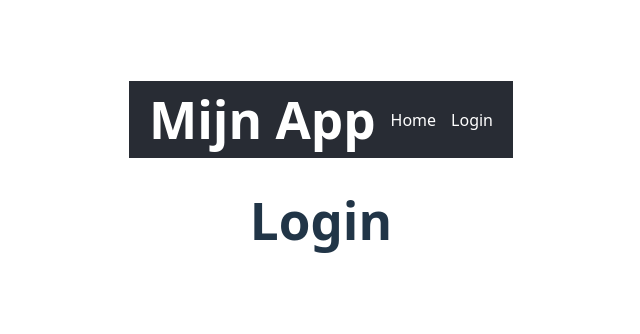
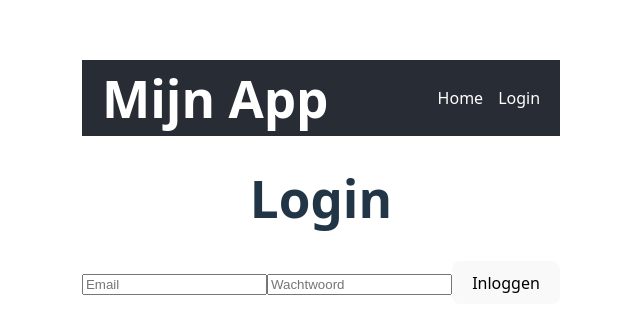
Before and after one commit to Avans-ICT/LU3-Minimum-Viable-Product, a React (Vite) app in the folder frontend/frontend-app/: page /login in a window 1280 px wide. Shown: the part 218-552 px from the top of the page, without its empty margins (319-959 px from the left). Built offline with nearby package versions, Linux system fonts and the light colour scheme.

Commit message:
Login page gemaakt
je kan wachtwoord en email geven dan stuurt hij deze naar de backend

```diff
--- a/frontend/frontend-app/src/Pages/Login.tsx
+++ b/frontend/frontend-app/src/Pages/Login.tsx
@@ -1,11 +1,67 @@
-import '../App.css'
+import { useState } from "react";
 
 function Login() {
+  const [email, setEmail] = useState("");
+  const [password, setPassword] = useState("");
+  const [error, setError] = useState<string | null>(null);
+  const [loading, setLoading] = useState(false);
+
+  const handleSubmit = async (e: React.FormEvent) => {
+    e.preventDefault();
+    setLoading(true);
+    setError(null);
+
+    try {
+      const response = await fetch("http://localhost:3000/auth/login", {
+        method: "POST",
+        headers: {
+          "Content-Type": "application/json",
+        },
+        body: JSON.stringify({
+          email,
+          password,
+        }),
+      });
+
+      if (!response.ok) {
+        throw new Error("Login mislukt");
+      }
+
+      const data = await response.json();
+      console.log("Ingelogd:", data);
+      return;
+    } catch (err) {
+      setError("Verkeerde email of wachtwoord")
+    } finally {
+      setLoading(false);
+    }
+  }
+
   return (
-    <>
+    <form onSubmit={handleSubmit}>
       <h1>Login</h1>
-    </>
-  )
+
+      <input
+        type="email"
+        placeholder="Email"
+        value={email}
+        onChange={(e) => setEmail(e.target.value)}
+        required
+      />
+
+      <input
+        type="password"
+        placeholder="Wachtwoord"
+        value={password}
+        onChange={(e) => setPassword(e.target.value)}
+        required
+      />
+
+      <button type="submit">Inloggen</button>
+
+      {error ? <p>{error}</p> : null}
+    </form>
+  );
 }
 
-export default Login
+export default Login;
```
